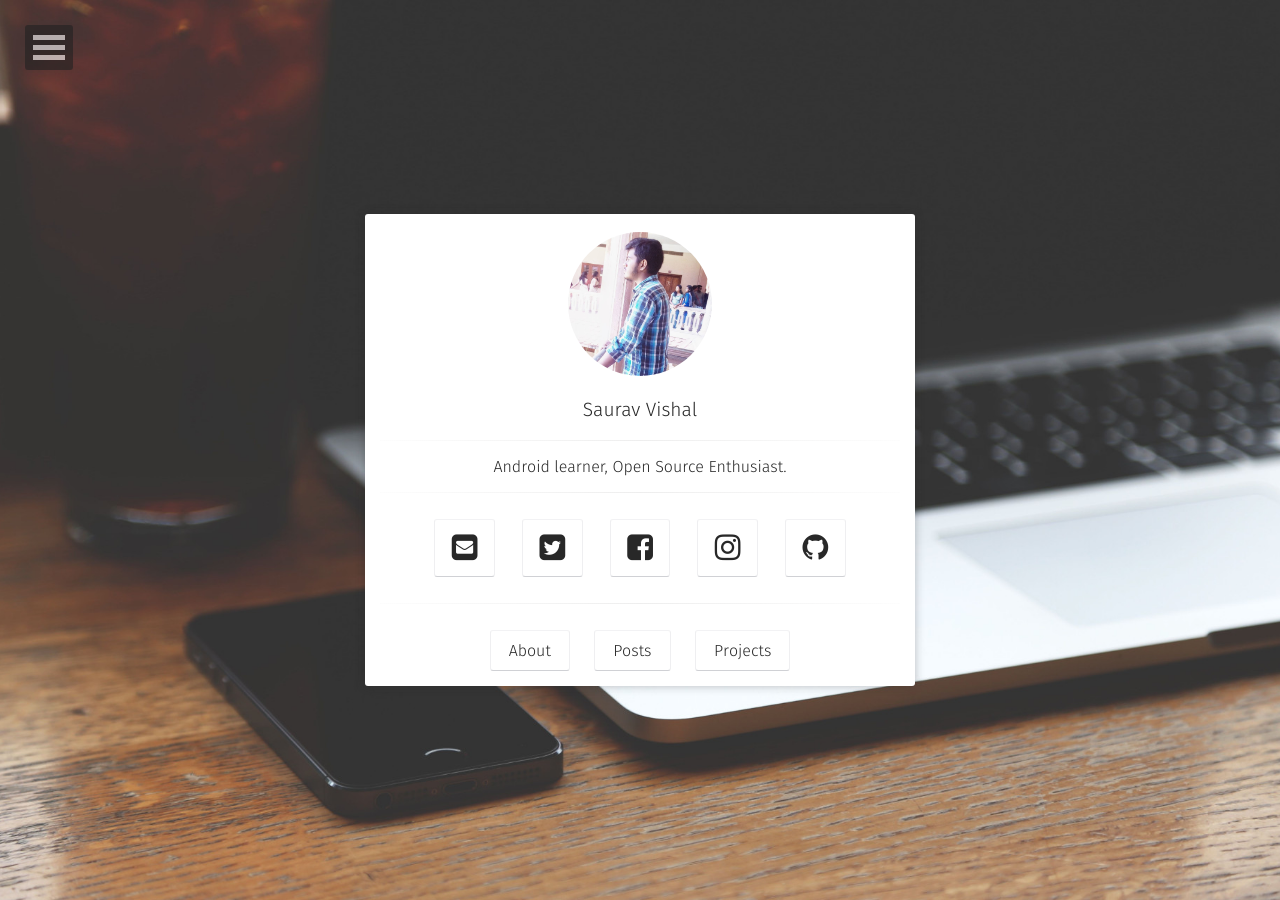
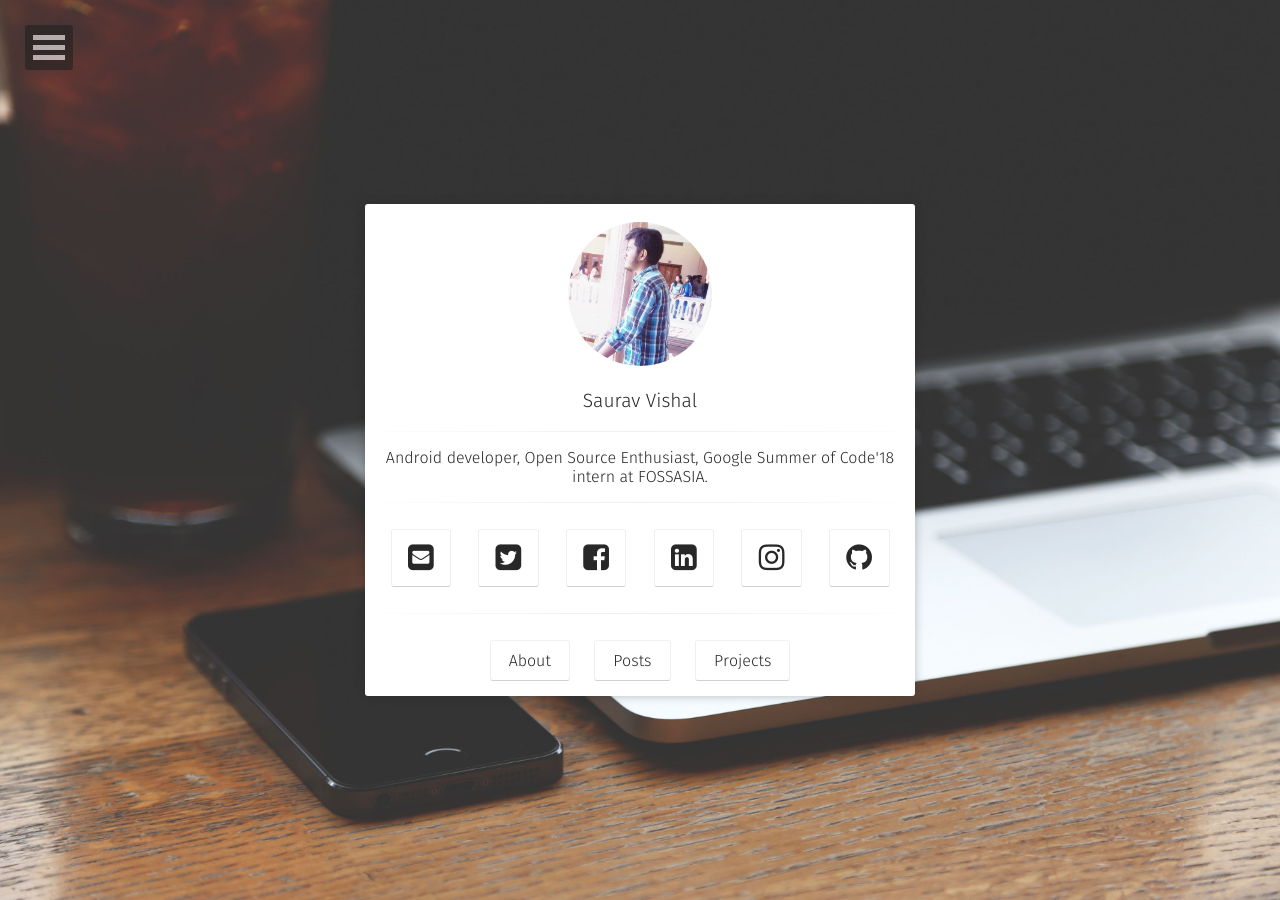
Before and after one commit to sauravvishal8797/sauravvishal8797.github.io, a Jekyll site: the page built from index.html, in a window 1280 px wide. Built offline with Jekyll 4.4.1, drawn with Linux system fonts in a browser that asks for light colours; some web fonts are replaced.

Commit message:
Update _config.yml

```diff
--- a/_config.yml
+++ b/_config.yml
@@ -1,6 +1,6 @@
 # Site
 title:              Saurav Vishal
-bio:                "Android learner, Open Source Enthusiast."
+bio:                "Android developer, Open Source Enthusiast, Google Summer of Code'18 intern at FOSSASIA."
 description:        #nothing
 reading_time:       true
 words_per_minute:   200
@@ -42,7 +42,7 @@ twitter:            vishal_saurav99
 facebook:           Saurav Vishal
 github-url:         sauravvishal8797
 #stackoverflow:     123456/username   from a "http://stackoverflow.com/users/123456/username" link
-#linkedin:          username
+linkedin:           saurav-vishal-517aab144
 #xing:              username
 instagram:          sauravvishal8797
 #lastfm:            username
```
